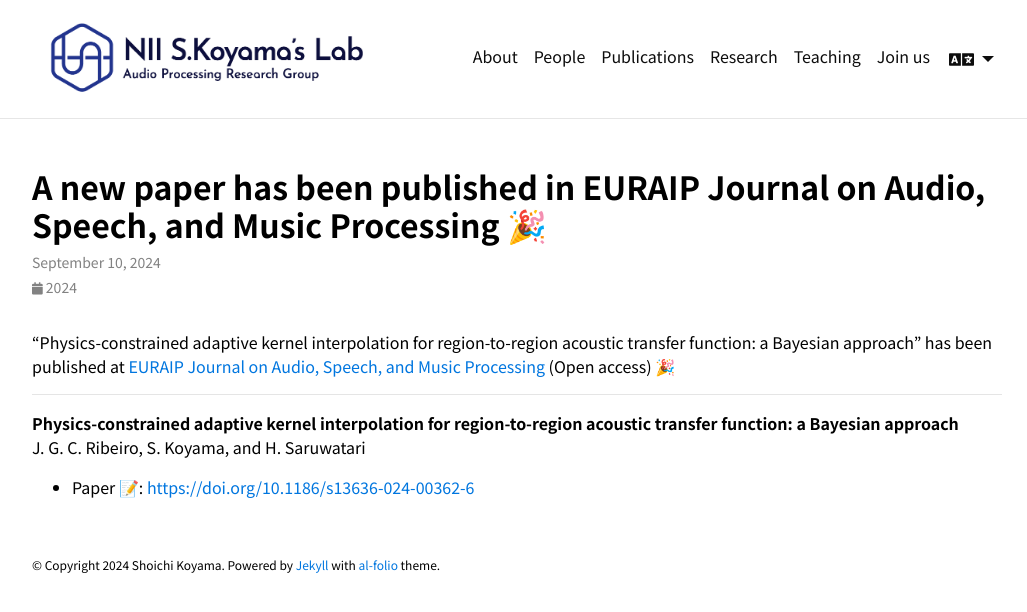
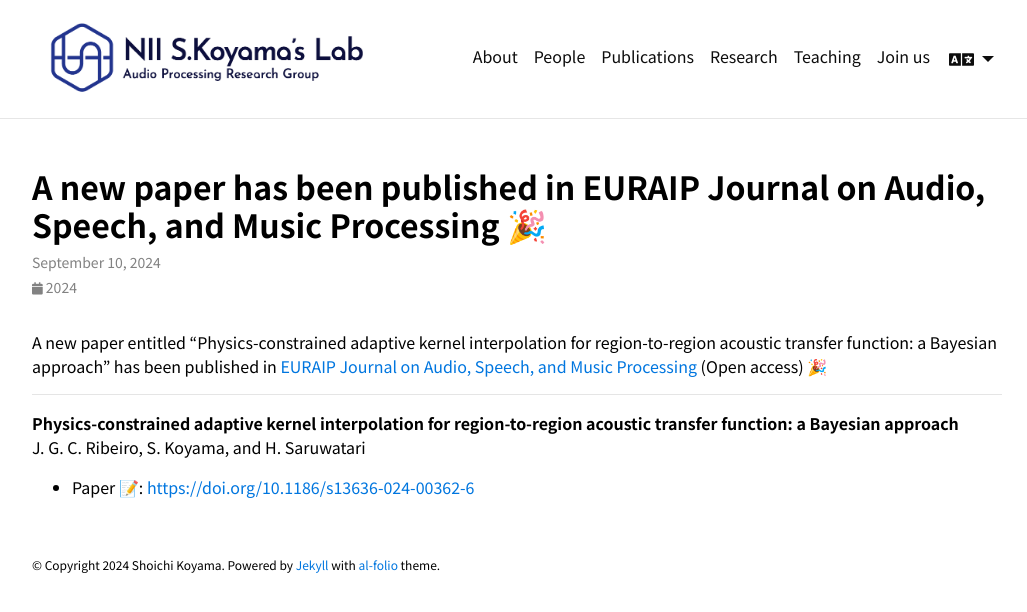
Before and after one commit to skoyamalab/skoyamalab.github.io, a Jekyll site: the page built from _news/announcement20240910.md, in a window 1280 px wide. Shown: the top 612 px of the page, without its empty margins (123-1150 px from the left). Built offline with Jekyll 4.4.1, drawn with Linux system fonts in a browser that asks for light colours; comment, search, counter and statistics services are not loaded; a style sheet for code colours, icons or effects is not loaded.

Commit message:
updated news

```diff
--- a/_news/announcement20240910.md
+++ b/_news/announcement20240910.md
@@ -7,7 +7,7 @@ inline: false
 related_posts: false
 ---
 
-"Physics-constrained adaptive kernel interpolation for region-to-region acoustic transfer function: a Bayesian approach" has been published at [EURAIP Journal on Audio, Speech, and Music Processing](https://asmp-eurasipjournals.springeropen.com/) (Open access) 🎉
+A new paper entitled "Physics-constrained adaptive kernel interpolation for region-to-region acoustic transfer function: a Bayesian approach" has been published in [EURAIP Journal on Audio, Speech, and Music Processing](https://asmp-eurasipjournals.springeropen.com/) (Open access) 🎉
 
 ***
 
```
